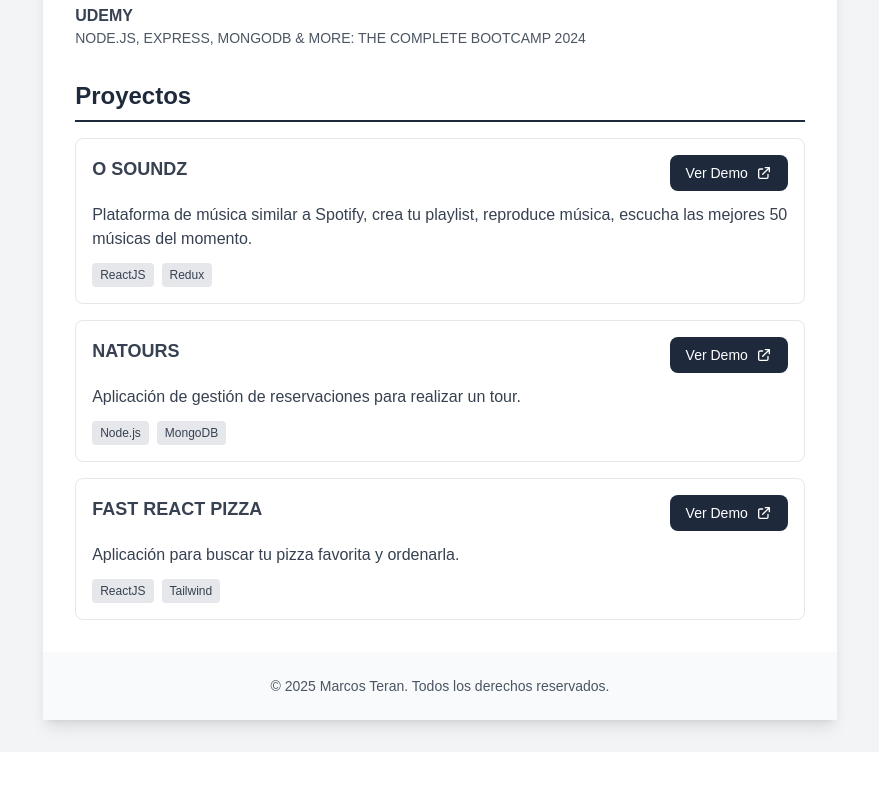
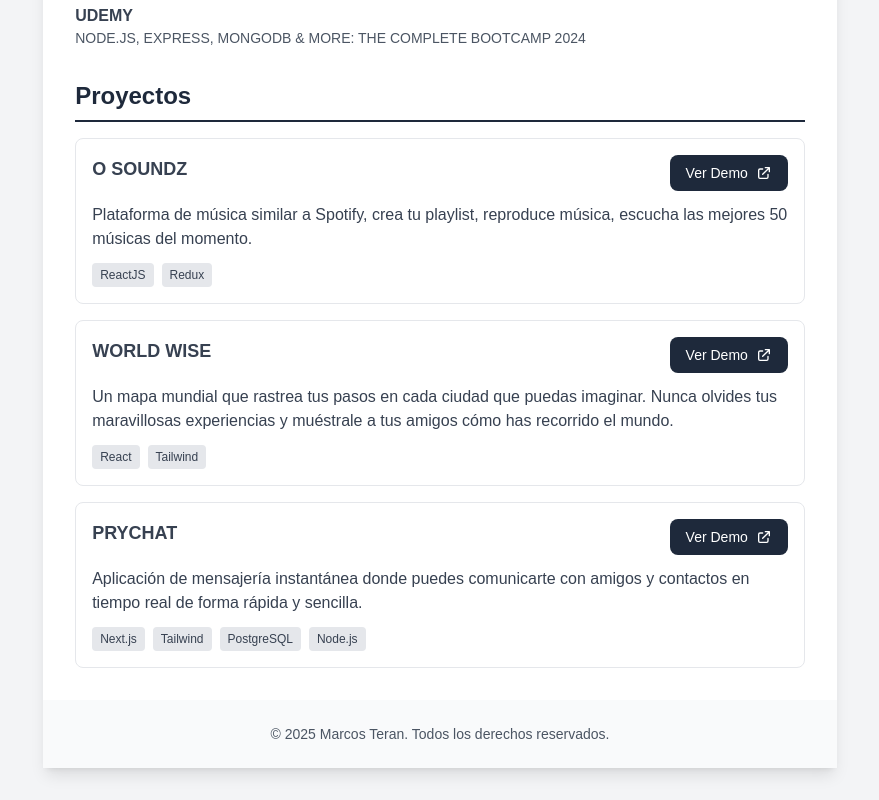
Before and after one commit to marcosdaniel2002/mi-portafolio, a Next.js app: page / in a window 1280 px wide. Shown: the part 1174-1974 px from the top of the page, without its empty margins (200-1079 px from the left). Before the commit the page ends 1926 px from the top, so only its background shows below. Built offline with nearby package versions, Linux system fonts and the light colour scheme.

Commit message:
change api

```diff
--- a/src/app/page.tsx
+++ b/src/app/page.tsx
@@ -36,13 +36,14 @@ export default function Home() {
           "Plataforma de música similar a Spotify, crea tu playlist, reproduce música, escucha las mejores 50 músicas del momento.",
       },
       project2: {
-        title: "NATOURS",
+        title: "WORLD WISE",
         description:
-          "Aplicación de gestión de reservaciones para realizar un tour.",
+          "Un mapa mundial que rastrea tus pasos en cada ciudad que puedas imaginar. Nunca olvides tus maravillosas experiencias y muéstrale a tus amigos cómo has recorrido el mundo.",
       },
       project3: {
-        title: "FAST REACT PIZZA",
-        description: "Aplicación para buscar tu pizza favorita y ordenarla.",
+        title: "PRYCHAT",
+        description:
+          "Aplicación de mensajería instantánea donde puedes comunicarte con amigos y contactos en tiempo real de forma rápida y sencilla.",
       },
       footer: "Todos los derechos reservados.",
     },
@@ -76,12 +77,14 @@ export default function Home() {
           "Music platform similar to Spotify, create your playlist, play music, listen to the top 50 songs of the moment.",
       },
       project2: {
-        title: "NATOURS",
-        description: "Booking management application for tours.",
+        title: "WORLD WISE",
+        description:
+          "A world map that tracks your footsteps into every city you can think of. Never forget your wonderful experiences, and show your friends how you have wandered the world.",
       },
       project3: {
-        title: "FAST REACT PIZZA",
-        description: "Application to find your favorite pizza and order it.",
+        title: "PRYCHAT",
+        description:
+          "Instant messaging application where you can communicate with friends and contacts in real time, quickly and easily.",
       },
       footer: "All rights reserved.",
     },
@@ -293,14 +296,14 @@ export default function Home() {
                 </div>
               </div>
 
-              {/* NATOURS */}
+              {/* WORLD WISE */}
               <div className="border border-gray-200 rounded-lg p-4 hover:shadow-md transition-shadow">
                 <div className="flex justify-between items-start mb-3">
                   <h3 className="font-semibold text-lg text-gray-700">
                     {t.project2.title}
                   </h3>
                   <a
-                    href="https://natours-k5xw.onrender.com/"
+                    href="https://world-wise-mu.vercel.app/"
                     target="_blank"
                     rel="noopener noreferrer"
                     className="bg-slate-800 hover:bg-slate-700 text-white px-4 py-2 rounded-lg text-sm font-medium transition-colors flex items-center gap-2 whitespace-nowrap"
@@ -324,22 +327,22 @@ export default function Home() {
                 <p className="text-gray-700 mb-3">{t.project2.description}</p>
                 <div className="flex gap-2 flex-wrap">
                   <span className="bg-gray-200 text-gray-700 px-2 py-1 rounded text-xs">
-                    Node.js
+                    React
                   </span>
                   <span className="bg-gray-200 text-gray-700 px-2 py-1 rounded text-xs">
-                    MongoDB
+                    Tailwind
                   </span>
                 </div>
               </div>
 
-              {/* FAST REACT PIZZA */}
+              {/* PRYCHAT */}
               <div className="border border-gray-200 rounded-lg p-4 hover:shadow-md transition-shadow">
                 <div className="flex justify-between items-start mb-3">
                   <h3 className="font-semibold text-lg text-gray-700">
                     {t.project3.title}
                   </h3>
                   <a
-                    href="https://fast-react-pizza-three.vercel.app/"
+                    href="https://prychat-mauve.vercel.app/auth/login"
                     target="_blank"
                     rel="noopener noreferrer"
                     className="bg-slate-800 hover:bg-slate-700 text-white px-4 py-2 rounded-lg text-sm font-medium transition-colors flex items-center gap-2 whitespace-nowrap"
@@ -363,10 +366,16 @@ export default function Home() {
                 <p className="text-gray-700 mb-3">{t.project3.description}</p>
                 <div className="flex gap-2 flex-wrap">
                   <span className="bg-gray-200 text-gray-700 px-2 py-1 rounded text-xs">
-                    ReactJS
+                    Next.js
                   </span>
                   <span className="bg-gray-200 text-gray-700 px-2 py-1 rounded text-xs">
                     Tailwind
+                  </span>
+                  <span className="bg-gray-200 text-gray-700 px-2 py-1 rounded text-xs">
+                    PostgreSQL
+                  </span>
+                  <span className="bg-gray-200 text-gray-700 px-2 py-1 rounded text-xs">
+                    Node.js
                   </span>
                 </div>
               </div>
```
Also changed, not shown: 1 other file (tests, documents, lock files or other folders).
